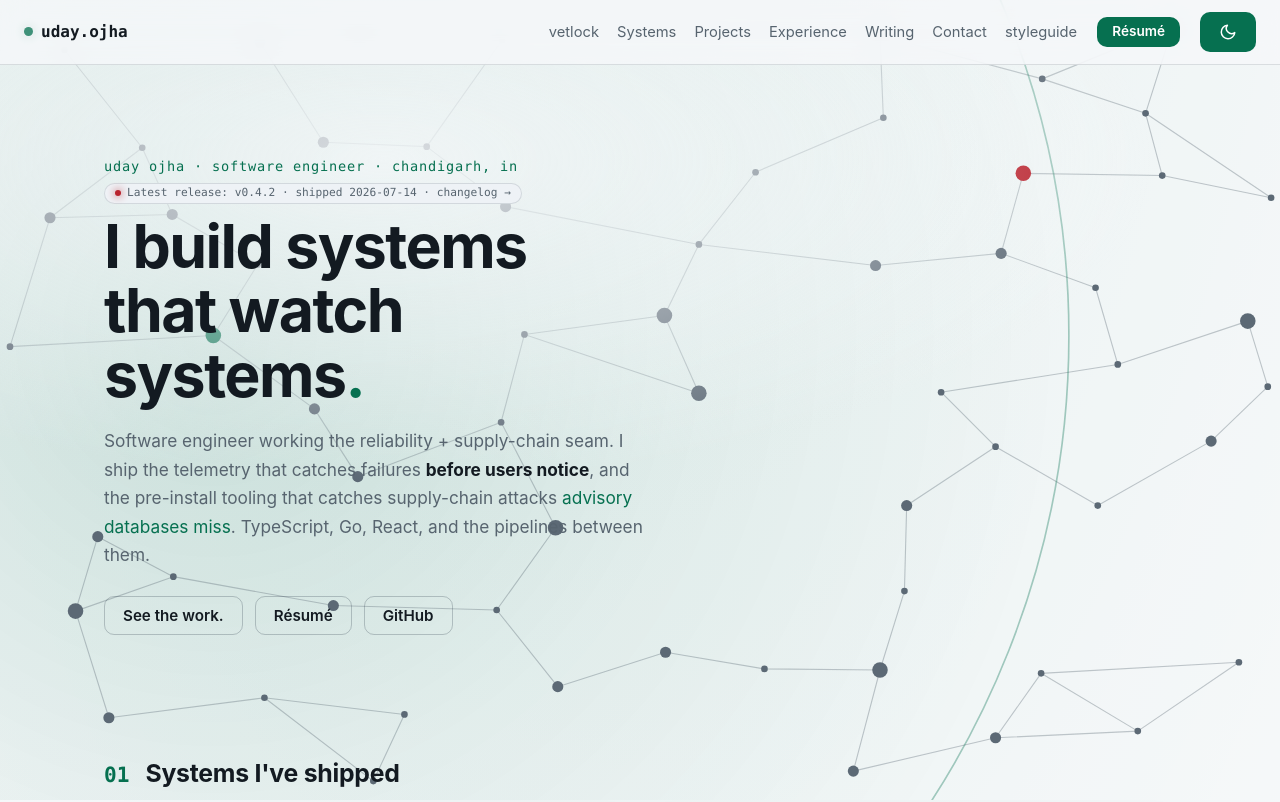
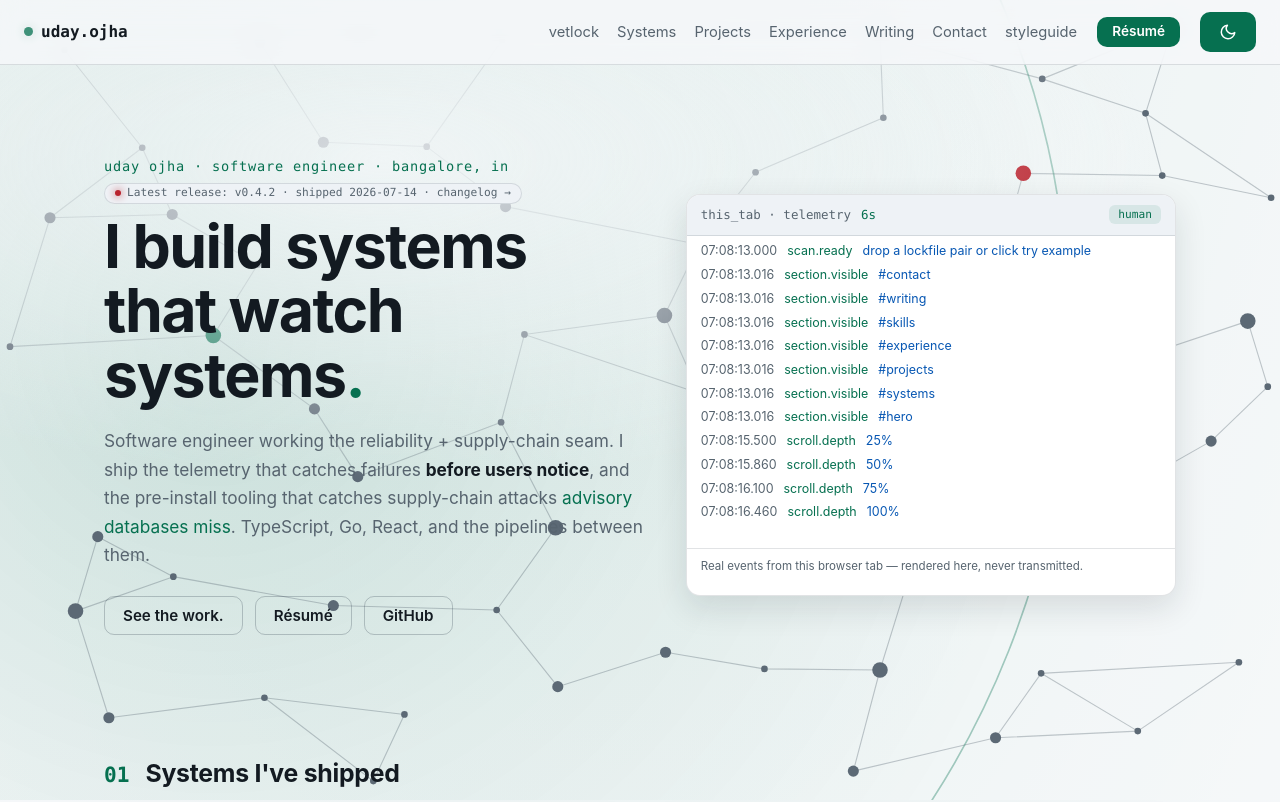
Before and after one commit to OJ-Uday/OJ-Uday.github.io, a website: page index.html in a window 1280 px wide. Shown: the top 802 px of the page. Drawn offline with Linux system fonts and the light colour scheme.

Commit message:
site: restore live telemetry console to hero right column + fix location to Bangalore

```diff
--- a/index.html
+++ b/index.html
@@ -143,7 +143,7 @@
     <section class="hero" id="hero">
 
       <div class="hero-copy">
-        <p class="kicker">Uday Ojha · software engineer · Chandigarh, IN</p>
+        <p class="kicker">Uday Ojha · software engineer · Bangalore, IN</p>
         <a class="tag mono release-chip" href="https://github.com/OJ-Uday/vetlock/blob/main/CHANGELOG.md" data-evt="hero.release">
           <span class="tag-dot release-dot" aria-hidden="true"></span>Latest release: v0.4.2 · shipped 2026-07-14 · changelog →
         </a>
@@ -166,9 +166,15 @@
         </p>
       </div>
 
-          </div>
+      <aside class="console" aria-label="Live telemetry — this page's own events, captured in this tab and rendered in real time. Nothing is transmitted.">
+        <div class="console-bar">
+          <span class="console-title mono">this_tab · telemetry</span>
+          <span class="console-up mono" id="uptime" aria-hidden="true">0s</span>
+          <button type="button" id="fmt-toggle" class="console-fmt mono" aria-label="Toggle event format between human-readable and JSON">human</button>
         </div>
-      </div>
+        <div class="feed" id="feed" role="log" aria-live="off" aria-label="Live telemetry event feed"></div>
+        <p class="console-foot">Real events from this browser tab — rendered here, never transmitted.</p>
+      </aside>
     </section>
 
     <!-- ───────────────────────── systems ─────────────────────────
```
